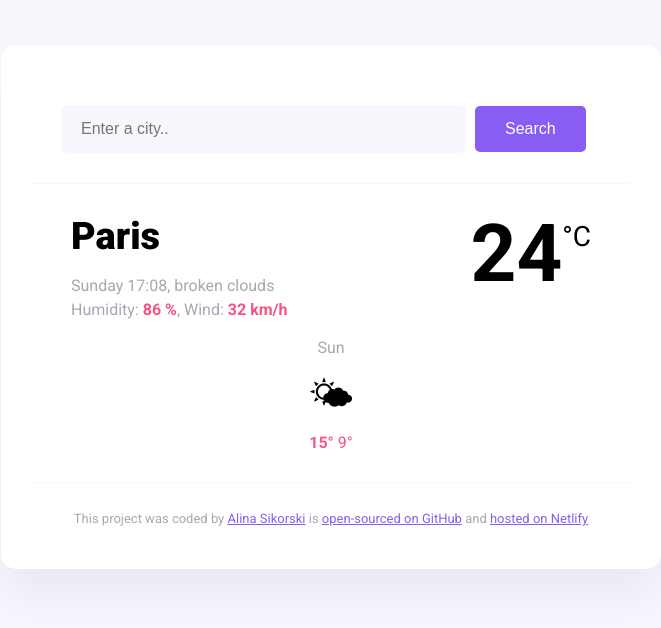
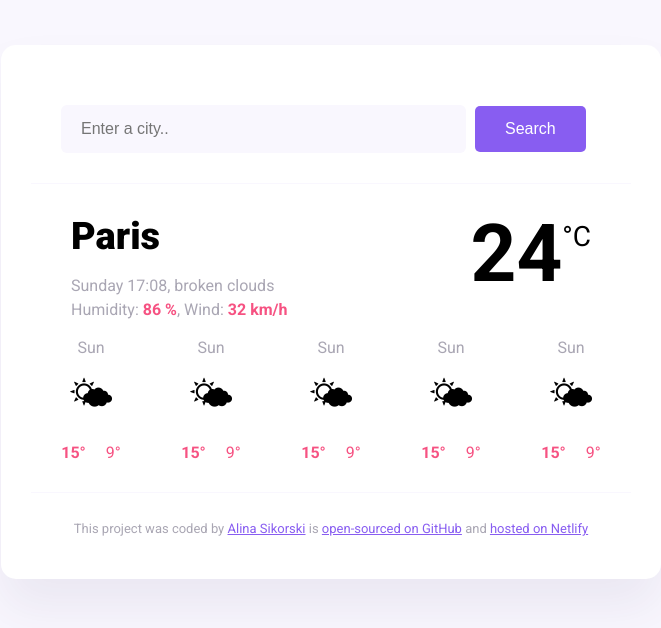
Before and after one commit to Alina050692/weather-app-forecast, a plain HTML site: page index.html in a window 1280 px wide. Shown: the whole page, without its empty margins (309-970 px from the left). Drawn offline with nearby package versions, Linux system fonts and the light colour scheme.

Commit message:
created forecast days

```diff
--- a/index.html
+++ b/index.html
@@ -50,9 +50,54 @@
             <div class="weather-forecast-day">
                 <div class="weather-forecast-date">Sun</div>
                 <div class="weather-forecast-icon">🌤</div>
-                <div class="weather-forecast-temperature"><strong>15°</strong> 9°</div>
+                <div class="weather-forecast-temperatures">
+                    <div class="weather-forecast-temperature">
+                    <strong>15°</strong>
+                </div>
+                <div class="weather-forecast-temperature"> 9°</div>
             </div>
+            </div>
+             <div class="weather-forecast-day">
+                <div class="weather-forecast-date">Sun</div>
+                <div class="weather-forecast-icon">🌤</div>
+                <div class="weather-forecast-temperatures">
+                    <div class="weather-forecast-temperature">
+                    <strong>15°</strong>
+                </div>
+                <div class="weather-forecast-temperature"> 9°</div>
           </div>
+          </div>
+          <div class="weather-forecast-day">
+                <div class="weather-forecast-date">Sun</div>
+                <div class="weather-forecast-icon">🌤</div>
+                <div class="weather-forecast-temperatures">
+                    <div class="weather-forecast-temperature">
+                    <strong>15°</strong>
+                </div>
+                <div class="weather-forecast-temperature"> 9°</div>
+            </div>
+            </div>
+            <div class="weather-forecast-day">
+                <div class="weather-forecast-date">Sun</div>
+                <div class="weather-forecast-icon">🌤</div>
+                <div class="weather-forecast-temperatures">
+                    <div class="weather-forecast-temperature">
+                    <strong>15°</strong>
+                </div>
+                <div class="weather-forecast-temperature"> 9°</div>
+            </div>
+            </div>
+            <div class="weather-forecast-day">
+                <div class="weather-forecast-date">Sun</div>
+                <div class="weather-forecast-icon">🌤</div>
+                <div class="weather-forecast-temperatures">
+                    <div class="weather-forecast-temperature">
+                    <strong>15°</strong>
+                </div>
+                <div class="weather-forecast-temperature"> 9°</div>
+            </div>
+            </div>
+        </div>
         </main>
            <footer>
         <p>
--- a/style.css
+++ b/style.css
@@ -89,6 +89,12 @@ main {
   font-size: 28px;
   padding: 0 30px 0 0;
 }
+
+.weather-forecast {
+  display: flex;
+  justify-content: space-around;
+}
+
 .weather-forecast-date {
   text-align: center;
   color: rgba(39, 33, 66, 0.4);
@@ -102,9 +108,16 @@ main {
   text-align: center;
 }
 
-.weather-forecast-temperature {
+.weather-forecast-temperatures {
   text-align: center;
   color: #f65282;
+  margin-top: 10px;
+  display: flex;
+  justify-content: center;
+}
+
+.weather-forecast-temperature {
+  padding: 0 10px;
 }
 
 footer {
```
